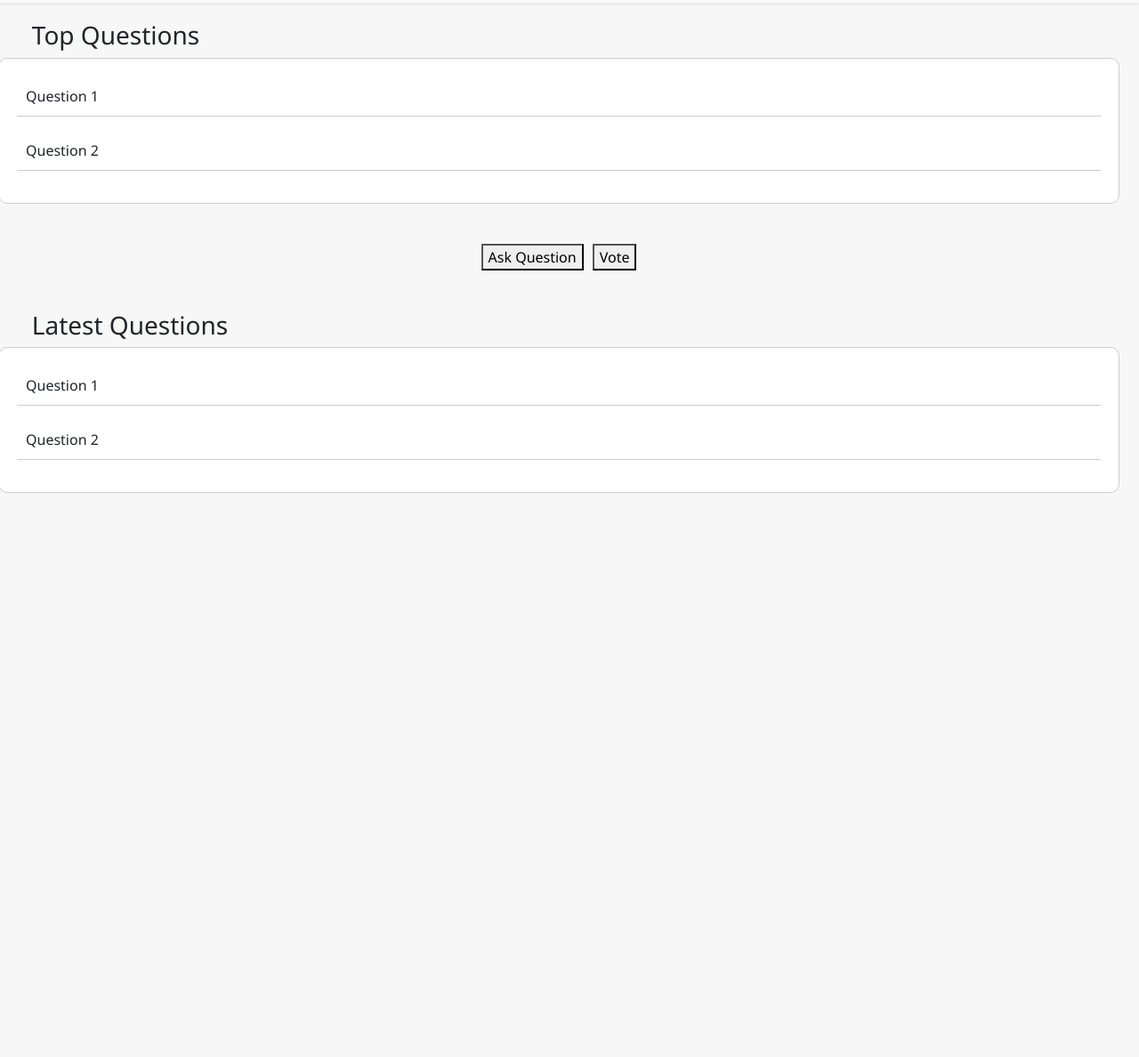
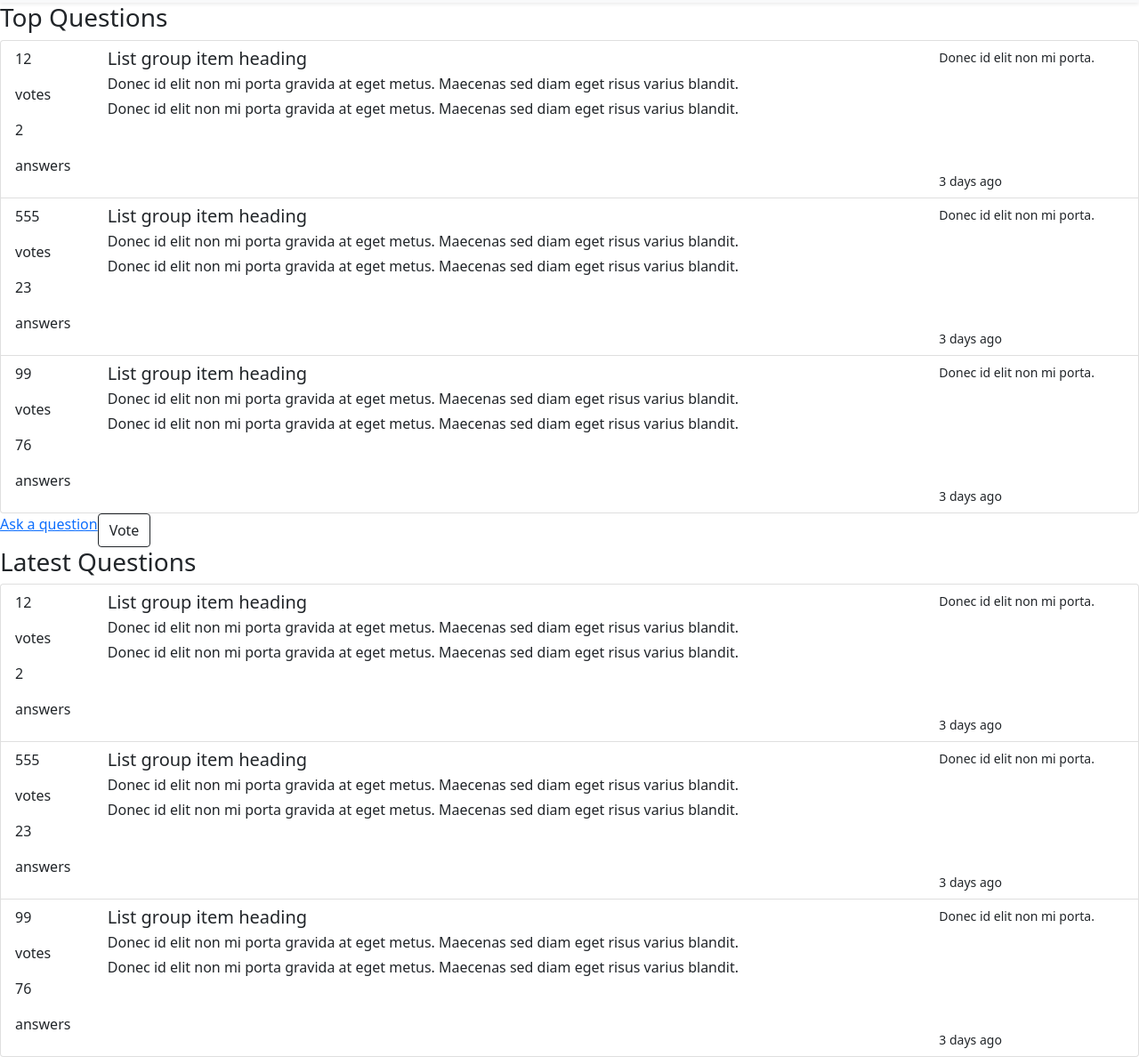
Before and after one commit to 2003405/witsOverflow, a website: page index.html in a window 1280 px wide. Shown: the part 77-1265 px from the top of the page at 89% size. Before the commit the page ends 800 px from the top, so only its background shows below. Drawn offline with nearby package versions, Linux system fonts and the light colour scheme.

Commit message:
Added new container for questions and add buttons container

```diff
--- a/index.html
+++ b/index.html
@@ -54,85 +54,196 @@
             </form>
 
         </nav>
-    </body>
-    <head>
-        <title>Simple Shandiz</title>
-        <style>
-            * {
-                box-sizing: border-box;
-                margin: 0;
-                font-family: 'Segoe UI', Tahoma, Geneva, Verdana, sans-serif;
-            }
-            body {
-                background-color: #f7f7f7;
-            }
 
-            .row {
-                height: calc(100% - 60px);
-                width: 100%;
-                display: flex;
-                flex-direction: row;
-                justify-content: space-between;
-                align-items: center;
-            }
-            .button-col {
-                display: flex;
-                flex-direction: row;
-                justify-content: center;
-                padding:20px;
-            }
-            .button-col button{
-                margin: 5px;
-            }
-            .question-col {
-                align-self: flex-start;
-                flex: 1;
-                padding: 20px 10px;
-            }
-            .question-container {
-                background-color: white;
-                border: 1px solid #ccc;
-                width: 100%;
-                height: 80%;
-                padding: 20px;
-                border-radius: 10px;
-                overflow-y: scroll;
-                overflow-x: hidden;
-            }
-            .question-text {
-                padding: 10px;
-                border-bottom: 1px solid #ccc;
-            }
-            #TextTQ{
-                padding-left: 1cm;
-            }
-            #TextLQ{
-                padding-left: 1cm;
-            }
-        </style>
-    </head>
-    <body>
+        <div class="top-questions-container d-flex flex-column">
+            <h3>Top Questions</h3>
 
-        <div class="row">
-            <div class="question-col">
-                <h3 id="TextTQ">Top Questions</h3>
-                <div id="top-questions" class="question-container">
-                    <p class="question-text">Question 1</p>
-                    <p class="question-text">Question 2</p>
-                </div>
+            <div class="list-group">
+
+                <a href="#" class="list-group-item list-group-item-action d-flex flex-row">
+                    <div class="buttons-container d-flex flex-column col-1">
+                        <div class="votes-container">
+                                <p>12</p>
+                                <p>votes</p>
+
+                        </div>
+
+                        <div class="answers-container">
+                            <p>2</p>
+                            <p>answers</p>
+
+                        </div>
+                    </div>
+
+                    <div class="d-flex d-flex flex-column col-9">
+                        <h5 class="mb-1">List group item heading</h5>
+                        <p class="mb-1">Donec id elit non mi porta gravida at eget metus. Maecenas sed diam eget risus varius blandit.</p>
+                        <p class="mb-1">Donec id elit non mi porta gravida at eget metus. Maecenas sed diam eget risus varius blandit.</p>
+                    </div>
+
+                    <div class="d-flex flex-column col justify-content-between">
+                        <small>Donec id elit non mi porta.</small>
+                        <small>3 days ago</small>
+                    </div>
+                </a>
+
+                <a href="#" class="list-group-item list-group-item-action d-flex flex-row">
+                    <div class="buttons-container d-flex flex-column col-1">
+                        <div class="votes-container">
+                                <p>555</p>
+                                <p>votes</p>
+
+                        </div>
+
+                        <div class="answers-container">
+                            <p>23</p>
+                            <p>answers</p>
+
+                        </div>
+                    </div>
+
+                    <div class="d-flex d-flex flex-column col-9">
+                        <h5 class="mb-1">List group item heading</h5>
+                        <p class="mb-1">Donec id elit non mi porta gravida at eget metus. Maecenas sed diam eget risus varius blandit.</p>
+                        <p class="mb-1">Donec id elit non mi porta gravida at eget metus. Maecenas sed diam eget risus varius blandit.</p>
+                    </div>
+
+                    <div class="d-flex flex-column col justify-content-between">
+                        <small>Donec id elit non mi porta.</small>
+                        <small>3 days ago</small>
+                    </div>
+                </a>
+
+                <a href="#" class="list-group-item list-group-item-action d-flex flex-row">
+                    <div class="buttons-container d-flex flex-column col-1">
+                        <div class="votes-container">
+                                <p>99</p>
+                                <p>votes</p>
+
+                        </div>
+
+                        <div class="answers-container">
+                            <p>76</p>
+                            <p>answers</p>
+
+                        </div>
+                    </div>
+
+                    <div class="d-flex d-flex flex-column col-9">
+                        <h5 class="mb-1">List group item heading</h5>
+                        <p class="mb-1">Donec id elit non mi porta gravida at eget metus. Maecenas sed diam eget risus varius blandit.</p>
+                        <p class="mb-1">Donec id elit non mi porta gravida at eget metus. Maecenas sed diam eget risus varius blandit.</p>
+                    </div>
+
+                    <div class="d-flex flex-column col justify-content-between">
+                        <small>Donec id elit non mi porta.</small>
+                        <small>3 days ago</small>
+                    </div>
+                </a>
+
             </div>
-            <div class="button-col">
-                <button>Ask Question</button>
-                <button>Vote</button>
+
+        </div>
+
+        <div class="d-flex function-buttons-container">
+            <a class="btn-ask-question">
+                Ask a question
+            </a>
+            <a class="btn btn-outline-dark">
+                Vote
+            </a>
+        </div>
+
+        <div class="top-questions-container d-flex flex-column">
+            <h3>Latest Questions</h3>
+
+            <div class="list-group">
+
+                <a href="#" class="list-group-item list-group-item-action d-flex flex-row">
+                    <div class="buttons-container d-flex flex-column col-1">
+                        <div class="votes-container">
+                                <p>12</p>
+                                <p>votes</p>
+
+                        </div>
+
+                        <div class="answers-container">
+                            <p>2</p>
+                            <p>answers</p>
+
+                        </div>
+                    </div>
+
+                    <div class="d-flex d-flex flex-column col-9">
+                        <h5 class="mb-1">List group item heading</h5>
+                        <p class="mb-1">Donec id elit non mi porta gravida at eget metus. Maecenas sed diam eget risus varius blandit.</p>
+                        <p class="mb-1">Donec id elit non mi porta gravida at eget metus. Maecenas sed diam eget risus varius blandit.</p>
+                    </div>
+
+                    <div class="d-flex flex-column col justify-content-between">
+                        <small>Donec id elit non mi porta.</small>
+                        <small>3 days ago</small>
+                    </div>
+                </a>
+
+                <a href="#" class="list-group-item list-group-item-action d-flex flex-row">
+                    <div class="buttons-container d-flex flex-column col-1">
+                        <div class="votes-container">
+                                <p>555</p>
+                                <p>votes</p>
+
+                        </div>
+
+                        <div class="answers-container">
+                            <p>23</p>
+                            <p>answers</p>
+
+                        </div>
+                    </div>
+
+                    <div class="d-flex d-flex flex-column col-9">
+                        <h5 class="mb-1">List group item heading</h5>
+                        <p class="mb-1">Donec id elit non mi porta gravida at eget metus. Maecenas sed diam eget risus varius blandit.</p>
+                        <p class="mb-1">Donec id elit non mi porta gravida at eget metus. Maecenas sed diam eget risus varius blandit.</p>
+                    </div>
+
+                    <div class="d-flex flex-column col justify-content-between">
+                        <small>Donec id elit non mi porta.</small>
+                        <small>3 days ago</small>
+                    </div>
+                </a>
+
+                <a href="#" class="list-group-item list-group-item-action d-flex flex-row">
+                    <div class="buttons-container d-flex flex-column col-1">
+                        <div class="votes-container">
+                                <p>99</p>
+                                <p>votes</p>
+
+                        </div>
+
+                        <div class="answers-container">
+                            <p>76</p>
+                            <p>answers</p>
+
+                        </div>
+                    </div>
+
+                    <div class="d-flex d-flex flex-column col-9">
+                        <h5 class="mb-1">List group item heading</h5>
+                        <p class="mb-1">Donec id elit non mi porta gravida at eget metus. Maecenas sed diam eget risus varius blandit.</p>
+                        <p class="mb-1">Donec id elit non mi porta gravida at eget metus. Maecenas sed diam eget risus varius blandit.</p>
+                    </div>
+
+                    <div class="d-flex flex-column col justify-content-between">
+                        <small>Donec id elit non mi porta.</small>
+                        <small>3 days ago</small>
+                    </div>
+                </a>
+
             </div>
-            <div class="question-col">
-                <h3 id="TextLQ">Latest Questions</h3>
-                <div id="latest-questions" class="question-container">
-                    <p class="question-text">Question 1</p>
-                    <p class="question-text">Question 2</p>
-                </div>
-            </div>
+
         </div>
+
     </body>
 
 
```
